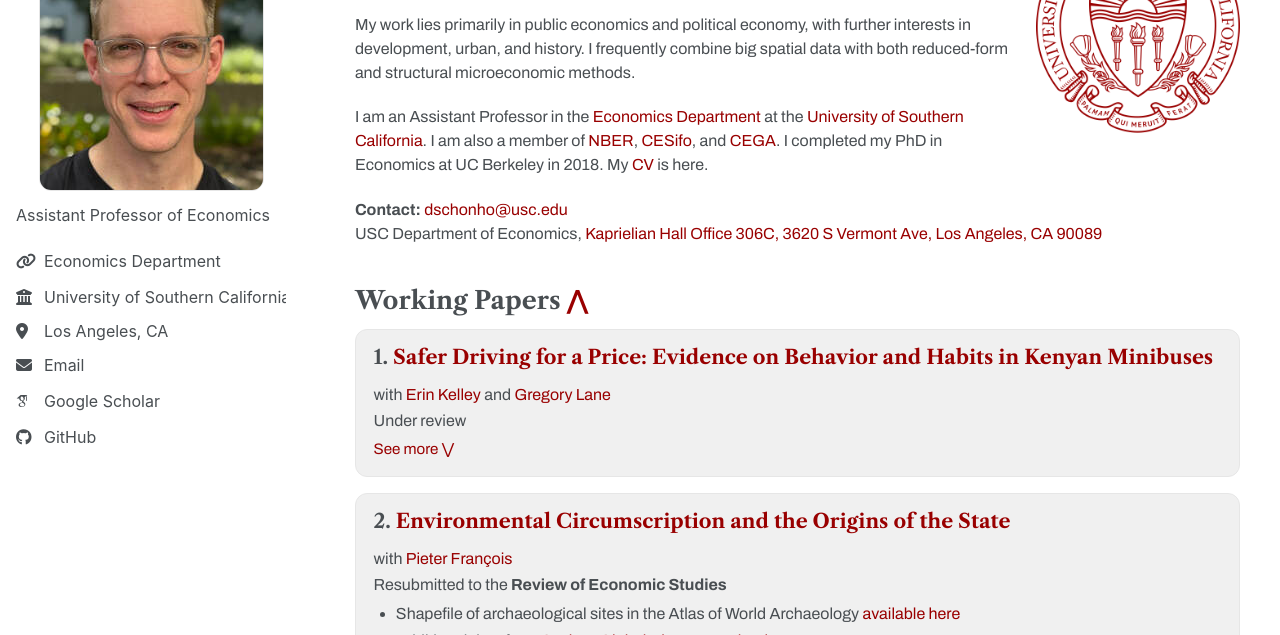
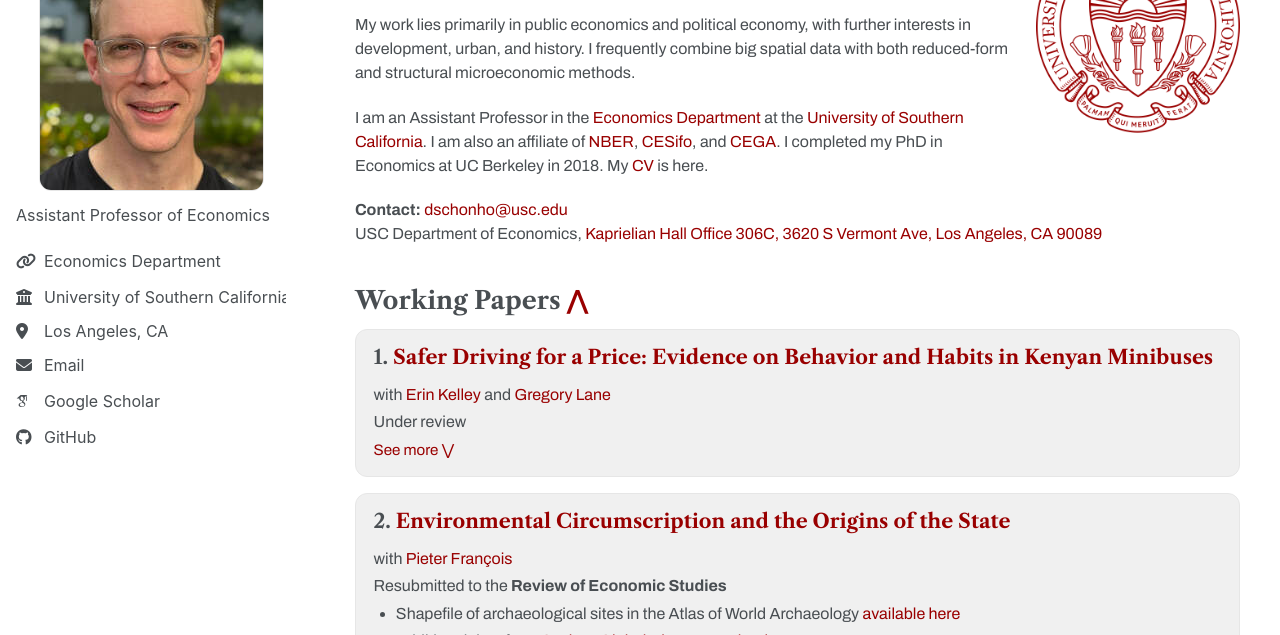
Before and after one commit to david-sch/david-sch.github.io, a Jekyll site: the page built from _pages/about.md, in a window 1280 px wide and 900 px high. Shown: the part 265-900 px from the top of the window. Built offline with Jekyll 4.4.1, drawn with Linux system fonts in a browser that asks for light colours; some web fonts are replaced; a script bundle is joined from its source files by our own code; library files that are not in the unit come from our copies.

Commit message:
About page: NBER/CESifo/CEGA "member" -> "affiliate"
None of the three use "member" as the affiliation term; "affiliate" is
the accurate umbrella label.

Co-Authored-By: Claude Opus 4.8 (1M context) <noreply@anthropic.com>
Claude-Session: https://claude.ai/code/session_01VocarM7xKfgLByWebJRpNp

```diff
--- a/_pages/about.md
+++ b/_pages/about.md
@@ -12,7 +12,7 @@ redirect_from:
 
 My work lies primarily in public economics and political economy, with further interests in development, urban, and history. I frequently combine big spatial data with both reduced-form and structural microeconomic methods.
 
-I am an Assistant Professor in the [Economics Department](https://dornsife.usc.edu/econ/) at the [University of Southern California](https://www.usc.edu/). I am also a member of [NBER](https://www.nber.org/people/david_schonholzer_1), [CESifo](https://www.ifo.de/en/cesifo/network-member/schonholzer-david), and [CEGA](https://cega.berkeley.edu/person/david-schonholzer/). I completed my PhD in Economics at UC Berkeley in 2018. My [CV]({{ base_path }}/files/DavidSchonholzerCV.pdf) is here.
+I am an Assistant Professor in the [Economics Department](https://dornsife.usc.edu/econ/) at the [University of Southern California](https://www.usc.edu/). I am also an affiliate of [NBER](https://www.nber.org/people/david_schonholzer_1), [CESifo](https://www.ifo.de/en/cesifo/network-member/schonholzer-david), and [CEGA](https://cega.berkeley.edu/person/david-schonholzer/). I completed my PhD in Economics at UC Berkeley in 2018. My [CV]({{ base_path }}/files/DavidSchonholzerCV.pdf) is here.
 
 **Contact:** [dschonho@usc.edu](mailto:dschonho@usc.edu)<br>
 USC Department of Economics, [Kaprielian Hall Office 306C, 3620 S Vermont Ave, Los Angeles, CA 90089](https://www.google.com/maps/search/?api=1&query=Kaprielian+Hall+USC+3620+S+Vermont+Ave+Los+Angeles)
```
